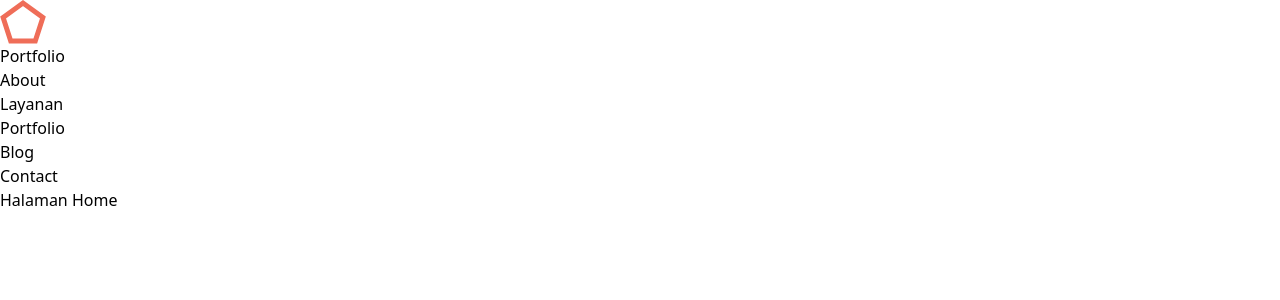
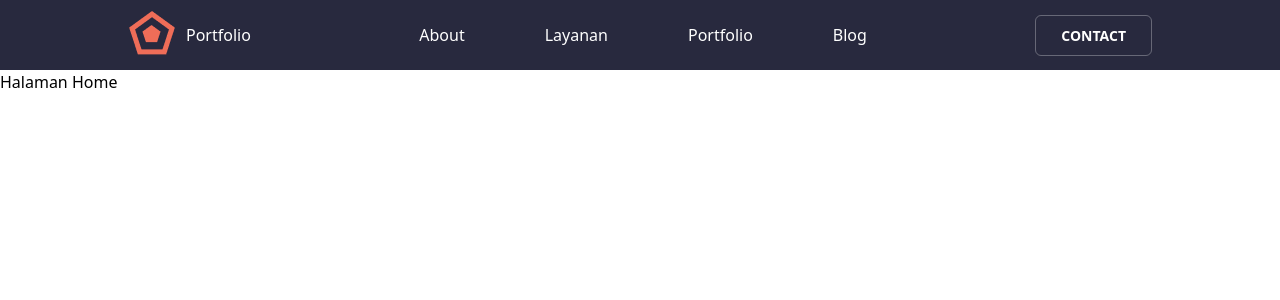
Before and after one commit to muhammadega21/portfolio-react, a React (Vite) app: page / in a window 1280 px wide. Shown: the top 300 px of the page. Built offline with nearby package versions, Linux system fonts and the light colour scheme.

Commit message:
add navbar web

```diff
--- a/src/App.jsx
+++ b/src/App.jsx
@@ -16,6 +16,7 @@ function App() {
       <header>
         <Navbar />
       </header>
+      <main>
         <Routes>
           <Route path="/" element={<Home />} />
           <Route path="/about" element={<About />} />
@@ -25,6 +26,7 @@ function App() {
           <Route path="/contact" element={<Contact />} />
           <Route path="*" element={<NotFound />} />
         </Routes>
+      </main>
     </Router>
   );
 }
--- a/src/components/Header/Navbar.jsx
+++ b/src/components/Header/Navbar.jsx
@@ -3,10 +3,10 @@ import { Link } from "react-router-dom";
 
 function Navbar() {
   return (
-    <nav>
+    <nav className="dark">
       <div className="logo">
         <Link to="/">
-          <img src="./icons/logo.svg" alt="Logo" />
+          <img src="./images/logo.png" alt="Logo" />
         </Link>
         <h4>Portfolio</h4>
       </div>
@@ -27,7 +27,7 @@ function Navbar() {
         </ul>
       </div>
       <div className="contact-btn">
-        <Link to="/contact">Contact</Link>
+        <Link to="/contact">CONTACT</Link>
       </div>
     </nav>
   );
--- a/src/components/Header/index.css
+++ b/src/components/Header/index.css
@@ -0,0 +1,43 @@
+nav {
+  height: 70px;
+  width: 100%;
+  position: fixed;
+  display: flex;
+  justify-content: space-between;
+  align-items: center;
+  padding: 0 10%;
+}
+
+nav .logo {
+  display: flex;
+  align-items: center;
+  gap: 10px;
+}
+
+nav .nav-link ul {
+  display: flex;
+  align-items: center;
+  gap: 5rem;
+}
+
+nav .nav-link li a{
+    transition: .2s ease-in-out;
+}
+
+nav .nav-link li a:hover{
+    color: var(--text-accent);
+}
+
+nav .contact-btn a{
+    font-size: 14px;
+    font-weight: 600;
+    border: 1px solid #FFFFFF4B;
+    padding: 10px 25px;
+    border-radius: 6px;
+    transition: .2s ease-in-out;
+}
+
+nav .contact-btn a:hover{
+    border: 1px solid var(--color-primary);
+    background: var(--color-primary);
+}
--- a/src/main.css
+++ b/src/main.css
@@ -17,12 +17,16 @@ h4 {
   font-size: 24px;
 }
 
-section[class*="dark"] {
+[class*="dark"] {
   background-color: var(--dark-background);
   color: var(--text-light);
 }
 
-section[class*="light"] {
+[class*="light"] {
   background-color: var(--light-background);
   color: var(--text-dark);
 }
+
+main{
+  padding-top: 70px;
+}
```
Also changed, not shown: public/icons/logo.svg (deleted), public/images/logo.png (added). Lines whose indentation alone changed are shown as unchanged.
